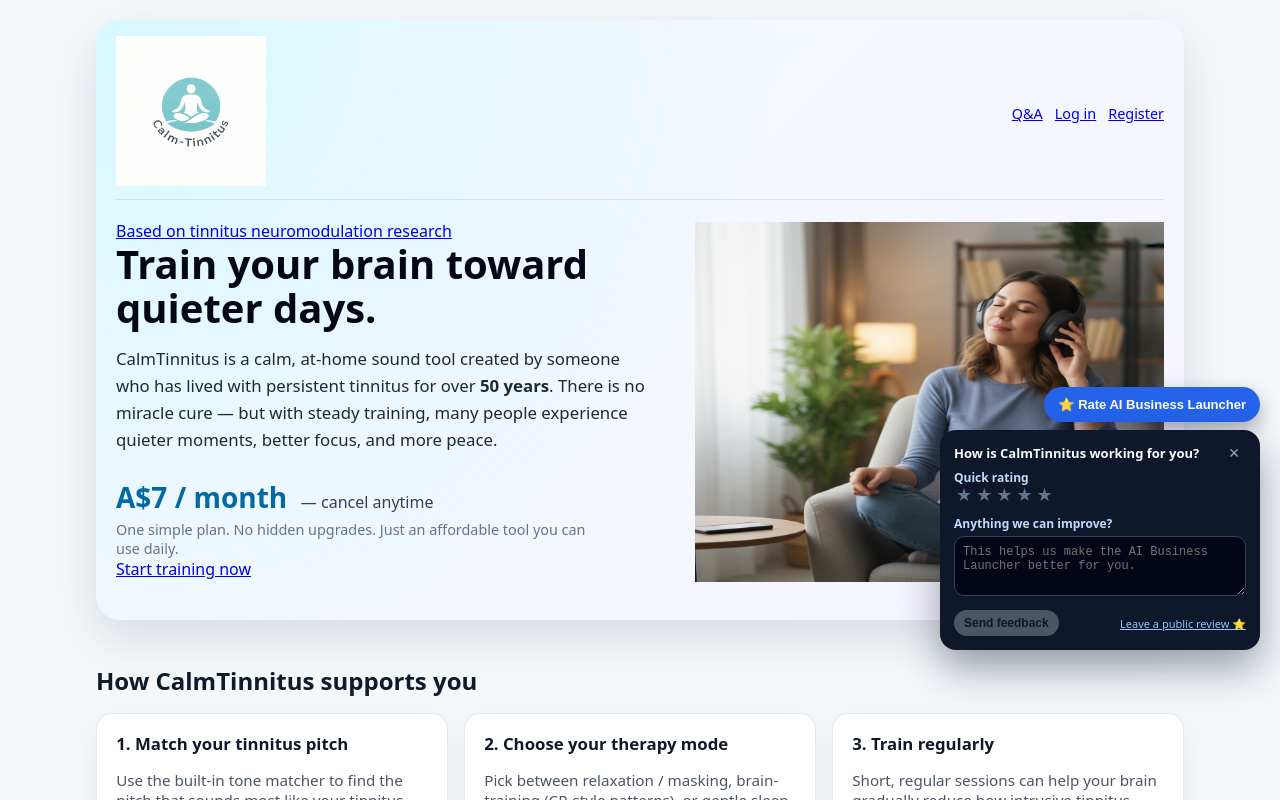
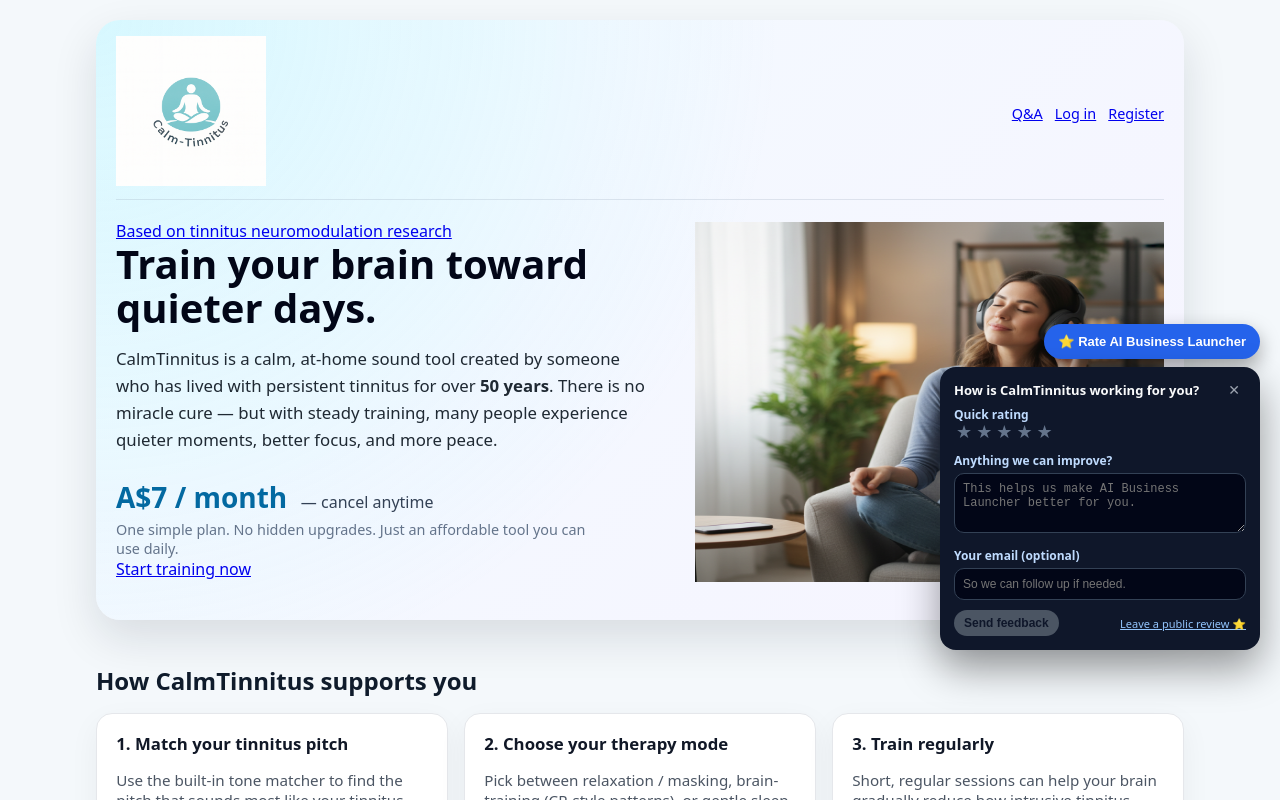
Before and after one commit to danyaffa/CalmTinnitus, a Next.js app: page / in a window 1280 px wide. Both pictures are taken after a click on the button "⭐ Rate AI Business Launcher". Shown: the top 800 px of the page. Built offline with nearby package versions, Linux system fonts and the light colour scheme; no server answers.

Commit message:
Update ReviewWidgets.tsx

```diff
--- a/components/ReviewWidgets.tsx
+++ b/components/ReviewWidgets.tsx
@@ -2,6 +2,10 @@
 "use client";
 
 import React, { useState, useEffect } from "react";
+
+// ✅ FIREBASE IMPORTS
+import { db } from "../lib/firebaseClient"; // make sure this path is correct in your project
+import { collection, addDoc, serverTimestamp } from "firebase/firestore";
 
 export type ReviewWidgetProps = {
   appName: string;
@@ -14,42 +18,70 @@ export type ReviewWidgetProps = {
 export const ReviewWidget: React.FC<ReviewWidgetProps> = ({
   appName,
   appStoreUrl,
-  feedbackEndpoint,
+  feedbackEndpoint = "/api/review-feedback",
   onFeedbackSubmitted,
   primaryColor = "#2563eb",
 }) => {
   const [open, setOpen] = useState(false);
   const [rating, setRating] = useState<number | null>(null);
   const [comment, setComment] = useState("");
+  const [email, setEmail] = useState(""); // optional input for Firestore
   const [submitted, setSubmitted] = useState(false);
 
+  // Auto-close popup after submit
   useEffect(() => {
-    const timer = setTimeout(() => setOpen(false), 4000);
+    if (!submitted) return;
+    const timer = setTimeout(() => setOpen(false), 3000);
     return () => clearTimeout(timer);
-  }, []);
+  }, [submitted]);
 
+  // MAIN SUBMISSION HANDLER
   const handleSubmit = async () => {
     if (!rating) return;
+
     try {
-      if (feedbackEndpoint) {
-        await fetch(feedbackEndpoint, {
-          method: "POST",
-          headers: { "Content-Type": "application/json" },
-          body: JSON.stringify({ rating, comment, appName }),
-        });
-      }
+      // 1️⃣ SAVE TO FIRESTORE
+      await addDoc(collection(db, "reviews"), {
+        appName: appName || "AI Business Launcher",
+        rating,
+        comment,
+        email,
+        createdAt: serverTimestamp(),
+        source: "dashboard-widget",
+      });
+
+      // 2️⃣ SEND EMAIL
+      await fetch(feedbackEndpoint, {
+        method: "POST",
+        headers: { "Content-Type": "application/json" },
+        body: JSON.stringify({
+          rating,
+          comment,
+          email,
+          appName,
+        }),
+      });
+
+      // 3️⃣ DONE
       setSubmitted(true);
+      setRating(null);
       setComment("");
+      setEmail("");
+
       onFeedbackSubmitted?.();
     } catch (err) {
-      console.error("ReviewWidget feedback error", err);
+      console.error("ReviewWidget submission error", err);
     }
   };
+
+  // --------------------
+  // UI STYLES
+  // --------------------
 
   const containerStyle: React.CSSProperties = {
     position: "fixed",
     right: 20,
-    bottom: 150, // ⬅️ higher again, well above cookie card
+    bottom: 150,
     zIndex: 60,
     display: "flex",
     flexDirection: "column",
@@ -65,10 +97,8 @@ export const ReviewWidget: React.FC<ReviewWidgetProps> = ({
     fontSize: 13,
     fontWeight: 700,
     color: "#ffffff",
-    background:
-      primaryColor ||
-      "linear-gradient(135deg,#22c55e,#0ea5e9,#6366f1)",
-    boxShadow: "0 8px 20px rgba(15,23,42,0.35)",
+    background: primaryColor,
+    boxShadow: "0 8px 20px rgba(0,0,0,0.35)",
     display: "flex",
     alignItems: "center",
     gap: 8,
@@ -81,7 +111,7 @@ export const ReviewWidget: React.FC<ReviewWidgetProps> = ({
     color: "#e5e7eb",
     borderRadius: 16,
     padding: 14,
-    boxShadow: "0 18px 40px rgba(15,23,42,0.4)",
+    boxShadow: "0 18px 40px rgba(0,0,0,0.4)",
     width: 320,
     maxWidth: "90vw",
     fontSize: 13,
@@ -118,13 +148,16 @@ export const ReviewWidget: React.FC<ReviewWidgetProps> = ({
 
   if (typeof window === "undefined") return null;
 
+  // --------------------
+  // RENDER
+  // --------------------
+
   return (
     <div style={containerStyle}>
       <button
         type="button"
         style={pillButtonStyle}
         onClick={() => setOpen((o) => !o)}
-        title="Tell us quickly how well AI Business Launcher is working for you."
       >
         ⭐ Rate AI Business Launcher
       </button>
@@ -133,6 +166,7 @@ export const ReviewWidget: React.FC<ReviewWidgetProps> = ({
         <div style={panelStyle}>
           {!submitted ? (
             <>
+              {/* HEADER */}
               <div
                 style={{
                   display: "flex",
@@ -149,6 +183,7 @@ export const ReviewWidget: React.FC<ReviewWidgetProps> = ({
                 >
                   How is {appName} working for you?
                 </div>
+
                 <button
                   onClick={() => setOpen(false)}
                   style={{
@@ -158,12 +193,12 @@ export const ReviewWidget: React.FC<ReviewWidgetProps> = ({
                     cursor: "pointer",
                     fontSize: 14,
                   }}
-                  aria-label="Close review widget"
                 >
                   ✕
                 </button>
               </div>
 
+              {/* STARS */}
               <div style={{ marginBottom: 10 }}>
                 <span style={labelStyle}>Quick rating</span>
                 <div>
@@ -180,22 +215,43 @@ export const ReviewWidget: React.FC<ReviewWidgetProps> = ({
                 </div>
               </div>
 
+              {/* COMMENT */}
               <div style={{ marginBottom: 10 }}>
                 <div style={labelStyle}>Anything we can improve?</div>
                 <textarea
                   style={textareaStyle}
                   value={comment}
                   onChange={(e) => setComment(e.target.value)}
-                  placeholder="This helps us make the AI Business Launcher better for you."
+                  placeholder="This helps us make AI Business Launcher better for you."
                 />
               </div>
 
+              {/* EMAIL (optional) */}
+              <div style={{ marginBottom: 10 }}>
+                <div style={labelStyle}>Your email (optional)</div>
+                <input
+                  type="email"
+                  value={email}
+                  onChange={(e) => setEmail(e.target.value)}
+                  style={{
+                    width: "100%",
+                    borderRadius: 10,
+                    border: "1px solid #334155",
+                    padding: 8,
+                    fontSize: 12,
+                    background: "#020617",
+                    color: "#e5e7eb",
+                  }}
+                  placeholder="So we can follow up if needed."
+                />
+              </div>
+
+              {/* ACTION BUTTONS */}
               <div
                 style={{
                   display: "flex",
                   justifyContent: "space-between",
                   alignItems: "center",
-                  gap: 8,
                 }}
               >
                 <button
@@ -233,6 +289,7 @@ export const ReviewWidget: React.FC<ReviewWidgetProps> = ({
               </div>
             </>
           ) : (
+            // THANK YOU SCREEN
             <div style={{ fontSize: 13 }}>
               <div
                 style={{
@@ -244,8 +301,7 @@ export const ReviewWidget: React.FC<ReviewWidgetProps> = ({
                 Thank you!
               </div>
               <p style={{ margin: 0, marginBottom: 8 }}>
-                Your feedback helps us improve <strong>{appName}</strong> for
-                you and other business owners.
+                Your feedback helps us improve <strong>{appName}</strong>.
               </p>
               {appStoreUrl && (
                 <p style={{ margin: 0, fontSize: 12 }}>
```
